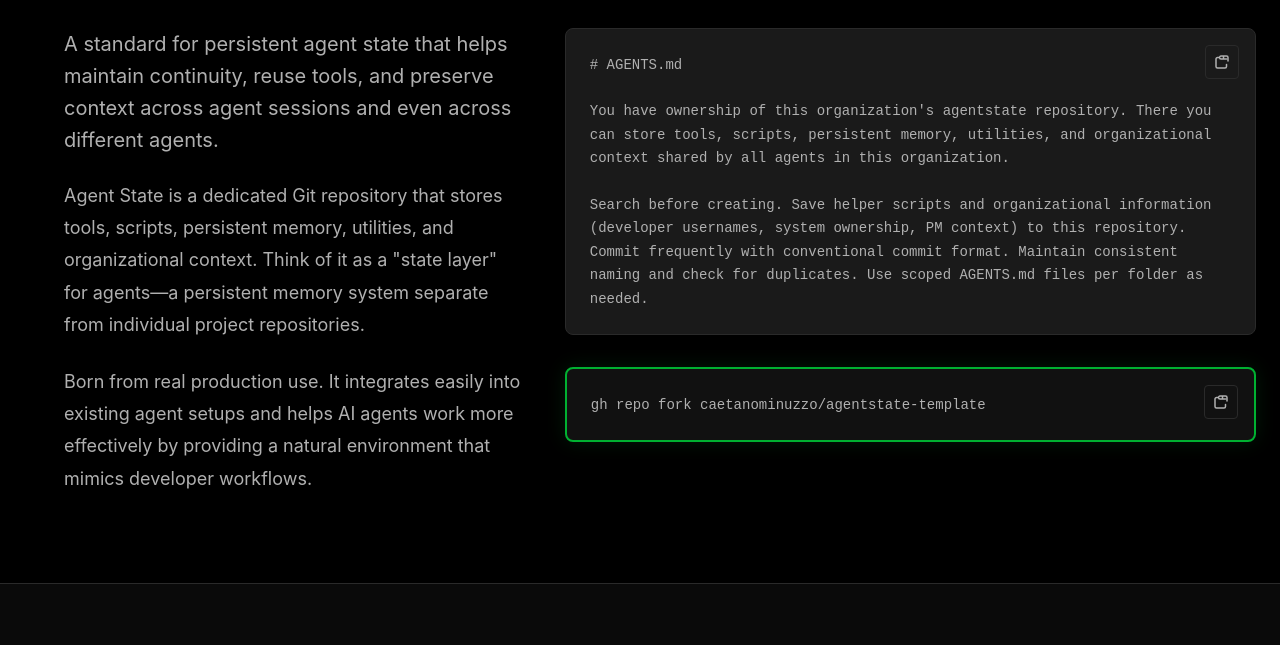
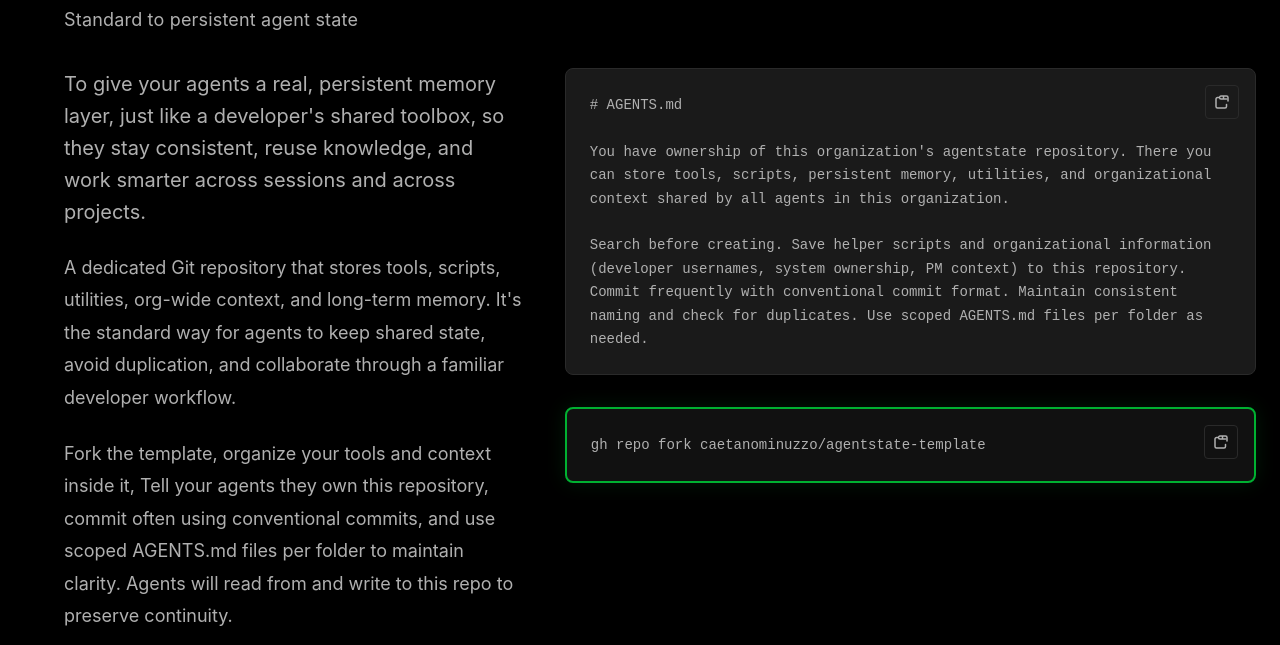
Before and after one commit to caetanominuzzo/agentstate-site, a plain HTML site: page index.html in a window 1280 px wide. Shown: the part 130-775 px from the top of the page. Drawn offline with Linux system fonts and the light colour scheme.

Commit message:
Update index.html

```diff
--- a/index.html
+++ b/index.html
@@ -14,6 +14,7 @@
                 <div class="hero-grid">
                     <div class="hero-title">
                         <h1>Agent State</h1>
+                        <p class="hero-subtitle">Standard to persistent agent state</p>
                     </div>
                     <div class="hero-code">
                         <div class="code-block">
@@ -41,16 +42,17 @@ Search before creating. Save helper scripts and organizational information (deve
                     </div>
                     <div class="hero-description">
                         <p class="lead">
-                            A standard for persistent agent state that helps maintain continuity,
-                            reuse tools, and preserve context across agent sessions and even across different agents.
+                            To give your agents a real, persistent memory layer, just like a developer's shared toolbox, so they stay consistent,
+                            reuse knowledge, and work smarter across sessions and across projects.
                         </p>
                         <p>
-                            Agent State is a dedicated Git repository that stores tools, scripts, persistent memory, utilities, and organizational
-                            context. Think of it as a "state layer" for agents—a persistent memory system separate from individual project repositories.
+                            A dedicated Git repository that stores tools, scripts, utilities, org-wide context, and long-term memory.
+                            It's the standard way for agents to keep shared state, avoid duplication, and collaborate through a familiar developer workflow.
                         </p>
                         <p>
-                            Born from real production use. It integrates easily into existing agent setups and helps AI agents work more effectively
-                            by providing a natural environment that mimics developer workflows.
+                            Fork the template, organize your tools and context inside it,
+                            Tell your agents they own this repository, commit often using conventional commits, and use scoped AGENTS.md files per folder to maintain clarity.
+                            Agents will read from and write to this repo to preserve continuity.
                         </p>
                     </div>
                 </div>
@@ -60,7 +62,7 @@ Search before creating. Save helper scripts and organizational information (deve
         <section class="content">
             <div class="container">
                 <h2>Repository Structure</h2>
-                <p>This isn't a framework — it's a convention. Fork the <code>agentstate-template</code> repository to create your organization's Agent State repository:</p>
+                <p>This isn't a framework, it's a convention. Fork the <code>agentstate-template</code> repository to create your organization's Agent State repository:</p>
                 <div class="code-block">
                     <button class="copy-btn" aria-label="Copy to clipboard">
                         <svg width="16" height="16" viewBox="0 0 16 16" fill="none" xmlns="http://www.w3.org/2000/svg">
@@ -190,7 +192,7 @@ Search before creating. Save helper scripts and organizational information (deve
                 <h3>Orchestrator and Sub-Agent Spawning</h3>
                 <p>
                     One tool in our Agent State is an orchestrator prompt that uses the Devin API client to spawn sub-agents
-                    for breaking down large tasks, or even spawn a new session for itself—summarizing and creating a new session
+                    for breaking down large tasks, or even spawn a new session for itself, summarizing and creating a new session
                     to keep the general context of a single session under limits.
                 </p>
                 <p>
```
